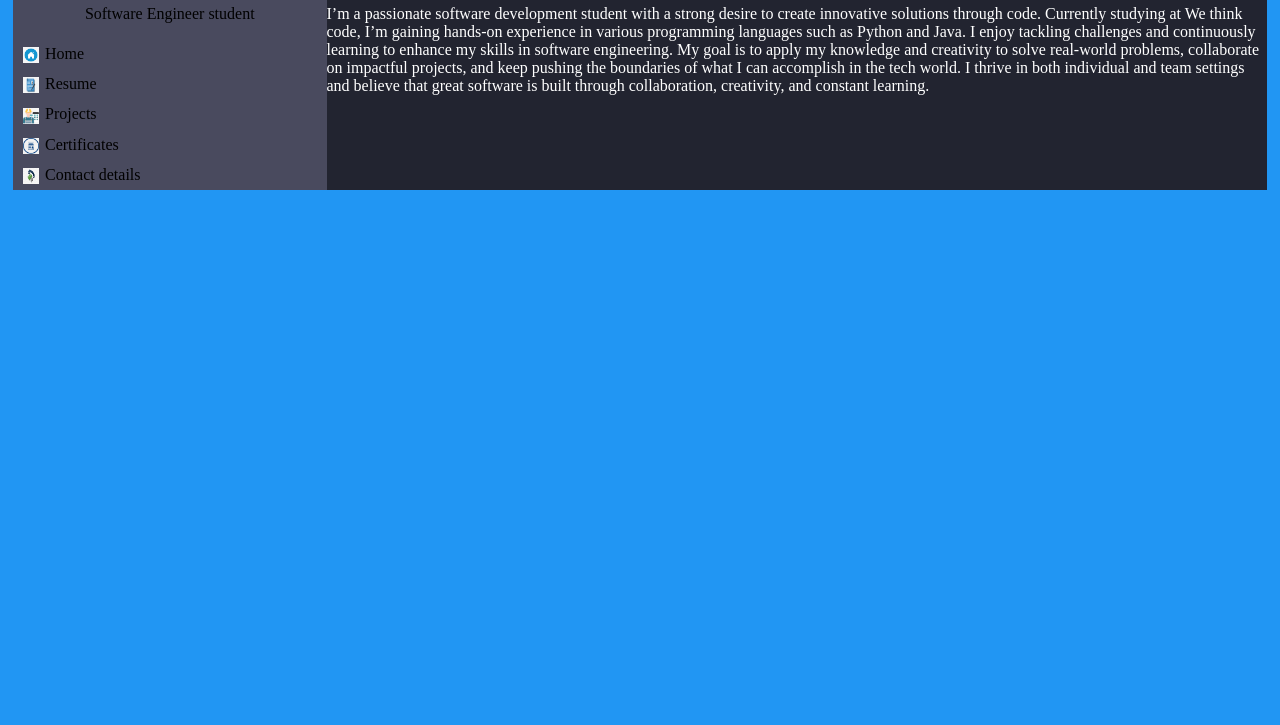
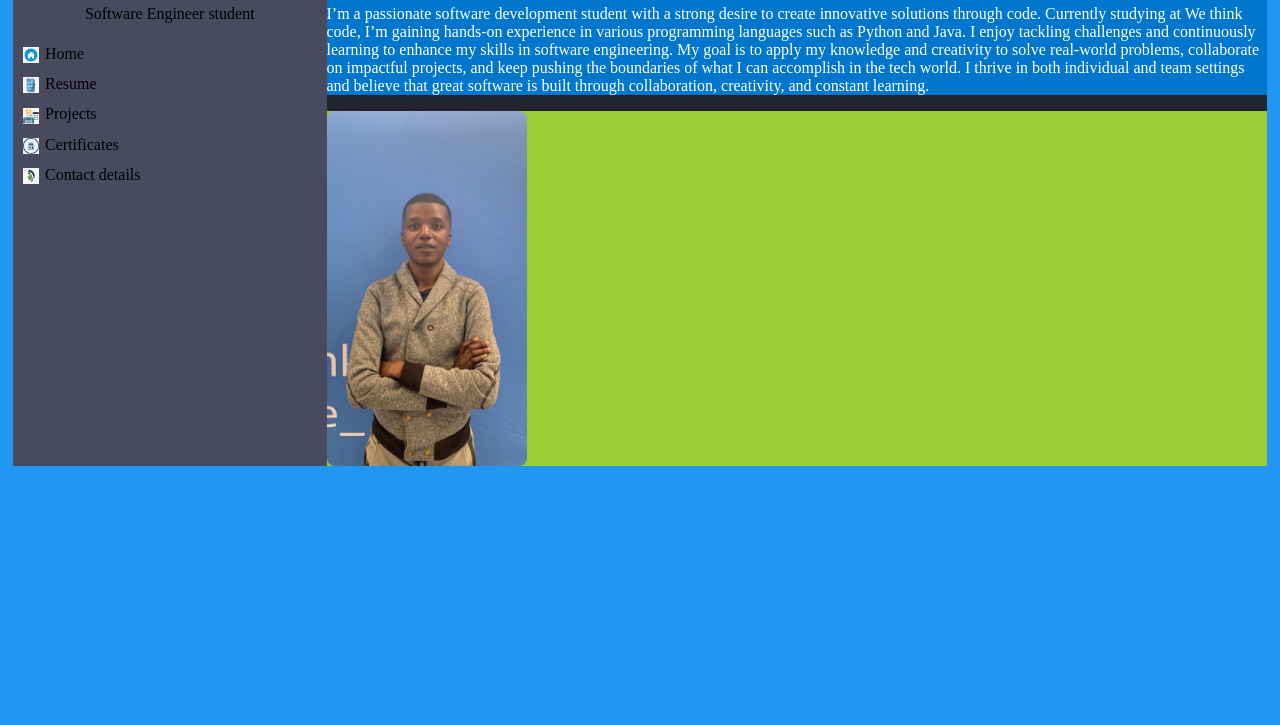
Before and after one commit to Mbulawa-Lubabalo/Portfolio, a plain HTML site: page index.html in a window 1280 px wide. Shown: the part 75-800 px from the top of the page. Drawn offline with Linux system fonts and the light colour scheme.

Commit message:
need to fix the home grid layout

```diff
--- a/index.html
+++ b/index.html
@@ -37,6 +37,7 @@
 
     <main class="Content">
         <section class="home">
+            <div class="intro">
                 <h1>Hi, I am Lubabalo Mbulawa</h1>
                 <p>
                     I’m a passionate software development student with a strong desire to create innovative solutions through code. Currently studying at We think code, I’m gaining hands-on experience in various programming languages such as Python and Java. I enjoy tackling challenges and continuously learning to enhance my skills in software engineering.
@@ -45,6 +46,10 @@
 
                     I thrive in both individual and team settings and believe that great software is built through collaboration, creativity, and constant learning.
                 </p>
+            </div>
+            <div class="myImage">
+                <img src="./MyImages/IMG-20250609-WA0005.jpg" alt="My picture" sizes="">
+            </div>
         </section>
 
         <section class="resume">
--- a/styles.css
+++ b/styles.css
@@ -10,6 +10,7 @@
 }
 
 .container > header {
+    grid-area: Header;
     background-color: #494a5e;
     /* color: #fff; */
 }
@@ -25,18 +26,50 @@
 }
 
 .container > main {
+    grid-area: content;
     background-color: #222430;
     color: #fff;
     display: grid;
     /* grid-template-areas:
     "myInfo myImage";
     grid-template-columns: 2fr 1fr; */
+}
 
+/*---------HOME------------------------------*/
+.home {
+  display: grid;
+  grid-template-areas: "intro myImage";
+  grid-template-columns: 2fr 1fr;
+  /* padding: 10px; */
+  gap: 1px;
+  /* align-items: center; */
 }
+
+/* Assign areas to child elements */
+.intro {
+  grid-area: intro;
+  background-color: #0077cc;
+}
+
+.myImage {
+  grid-area: myImage;
+  display: flex;
+  /* justify-content: center; */
+  /* align-items: center; */
+  background-color: yellowgreen;
+}
+
+.myImage img {
+  max-width: 200px;
+  border-radius: 8px;
+}
+
+
+
 /*---------------------------------*/
-.home {
+/* .home {
   display: block;
-}
+} */
 
 .resume,
 .projects,
```
Also changed, not shown: menuContents/home.html (deleted, +0 -18 lines), menuContents/projects.html (deleted, +0 -12 lines), MyImages/IMG-20250609-WA0005.jpg (added). Lines whose indentation alone changed are shown as unchanged.
